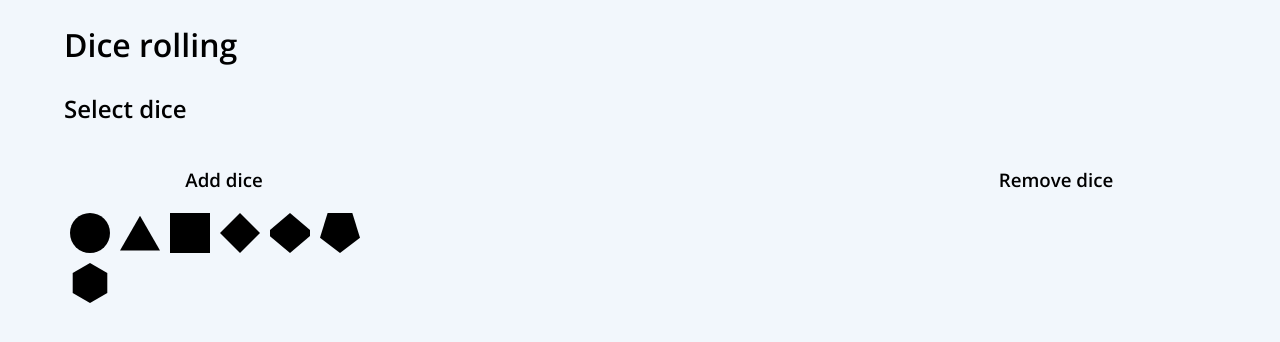
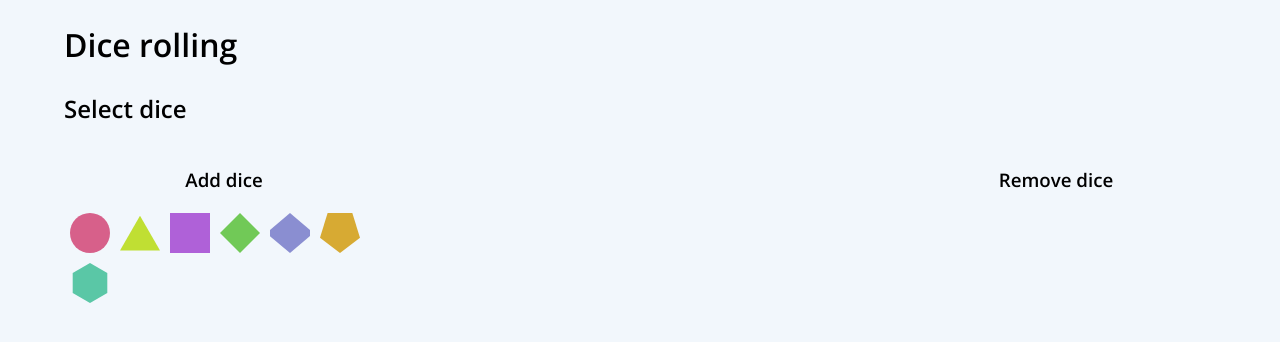
Before and after one commit to MonstraG/my-page, a Next.js app: page / in a window 1280 px wide. Shown: the top 342 px of the page. Built offline with nearby package versions, Linux system fonts and the light colour scheme.

Commit message:
feat(dice): add colors

```diff
--- a/src/components/DiceRoll/DiceBag.tsx
+++ b/src/components/DiceRoll/DiceBag.tsx
@@ -1,6 +1,6 @@
 import { FC } from "react";
 import styles from "@/components/DiceRoll/DiceRoll.module.scss";
-import { diceImages } from "@/app/(app)/dice/diceImages";
+import { diceImages } from "@/components/DiceRoll/diceImages";
 
 function groupSame(array: number[]): number[][] {
 	return array.reduce<number[][]>((acc, val) => {
--- /dev/null
+++ b/src/components/DiceRoll/diceImages.module.scss
@@ -0,0 +1,27 @@
+.d2 {
+	fill: #d7608a;
+}
+
+.d4 {
+	fill: #c0df33;
+}
+
+.d6 {
+	fill: #af61d8;
+}
+
+.d8 {
+	fill: #71c957;
+}
+
+.d10 {
+	fill: #8a8ed1;
+}
+
+.d12 {
+	fill: #d7aa33;
+}
+
+.d20 {
+	fill: #5ac7a6;
+}
--- a/src/app/(app)/dice/diceImages.tsx
+++ b/src/components/DiceRoll/diceImages.tsx
@@ -1,4 +1,5 @@
-import { FC, ReactNode, SVGProps } from "react";
+import type { FC, ReactNode, SVGProps } from "react";
+import styles from "@/components/DiceRoll/diceImages.module.scss";
 
 const DieBaseSvg: FC<SVGProps<SVGSVGElement>> = (props) => (
 	<svg width={adjustImageWidth(40, 40)} height="40" viewBox="0 0 40 40" {...props} />
@@ -14,43 +15,43 @@ function adjustImageWidth(width: number, height: number) {
 }
 
 const D2: FC = () => (
-	<DieBaseSvg>
+	<DieBaseSvg className={styles.d2}>
 		<circle cx="20" cy="20" r="20" />
 	</DieBaseSvg>
 );
 
 const D4: FC = () => (
-	<DieBaseSvg>
+	<DieBaseSvg className={styles.d4}>
 		<path d="M40 37.4H0L20 2.7z" />
 	</DieBaseSvg>
 );
 
 const D6: FC = () => (
-	<DieBaseSvg>
+	<DieBaseSvg className={styles.d6}>
 		<path d="M0 0h40v40H0z" />
 	</DieBaseSvg>
 );
 
 const D8: FC = () => (
-	<DieBaseSvg>
+	<DieBaseSvg className={styles.d8}>
 		<path d="M20 40L0 20 20 0l20 20z" />
 	</DieBaseSvg>
 );
 
 const D10: FC = () => (
-	<DieBaseSvg>
+	<DieBaseSvg className={styles.d10}>
 		<path d="M20 0L0 16.9v6.3L20 40l20-16.9V17z" />
 	</DieBaseSvg>
 );
 
 const D12: FC = () => (
-	<DieBaseSvg>
+	<DieBaseSvg className={styles.d12}>
 		<path d="M20 40L0 24.8 7.6 0h24.7L40 24.8z" />
 	</DieBaseSvg>
 );
 
 const D20: FC = () => (
-	<DieBaseSvg>
+	<DieBaseSvg className={styles.d20}>
 		<path d="M2.7 30V10L20 0l17.3 10v20L20 40z" />
 	</DieBaseSvg>
 );
```
